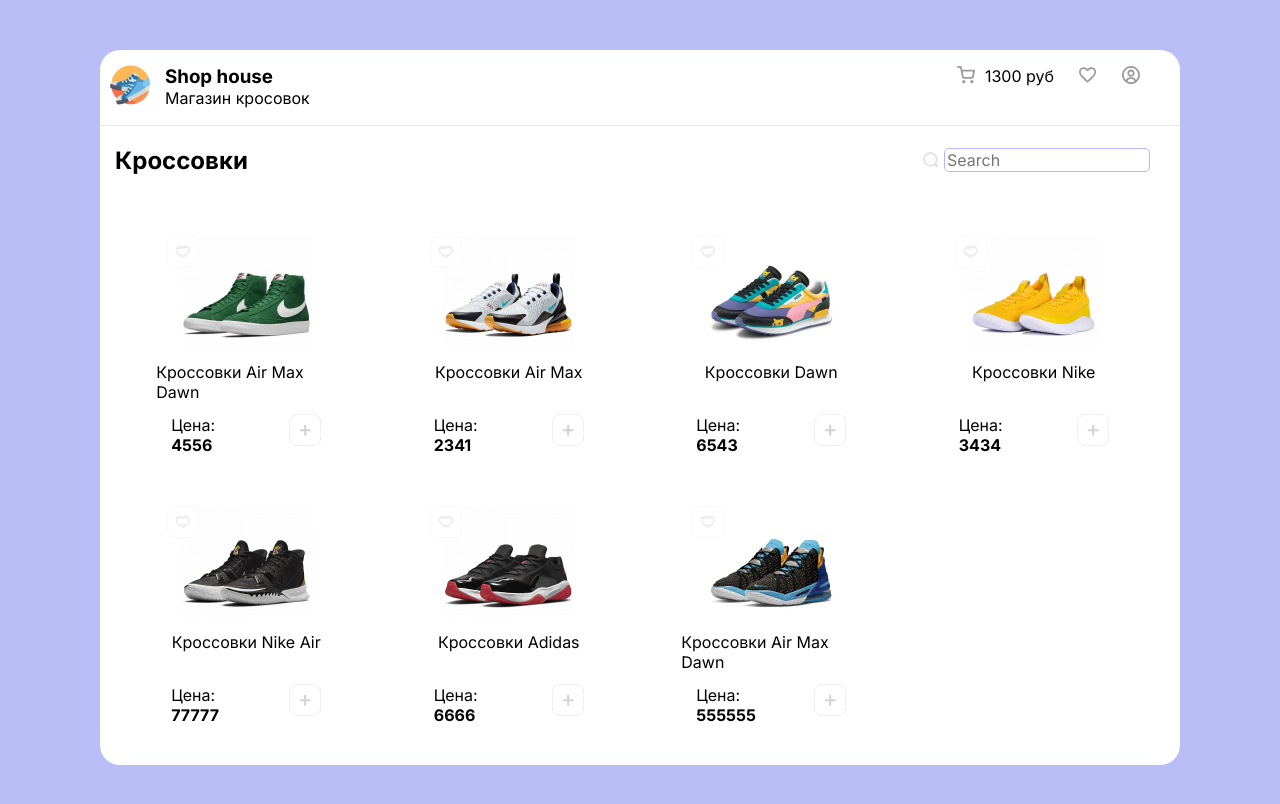
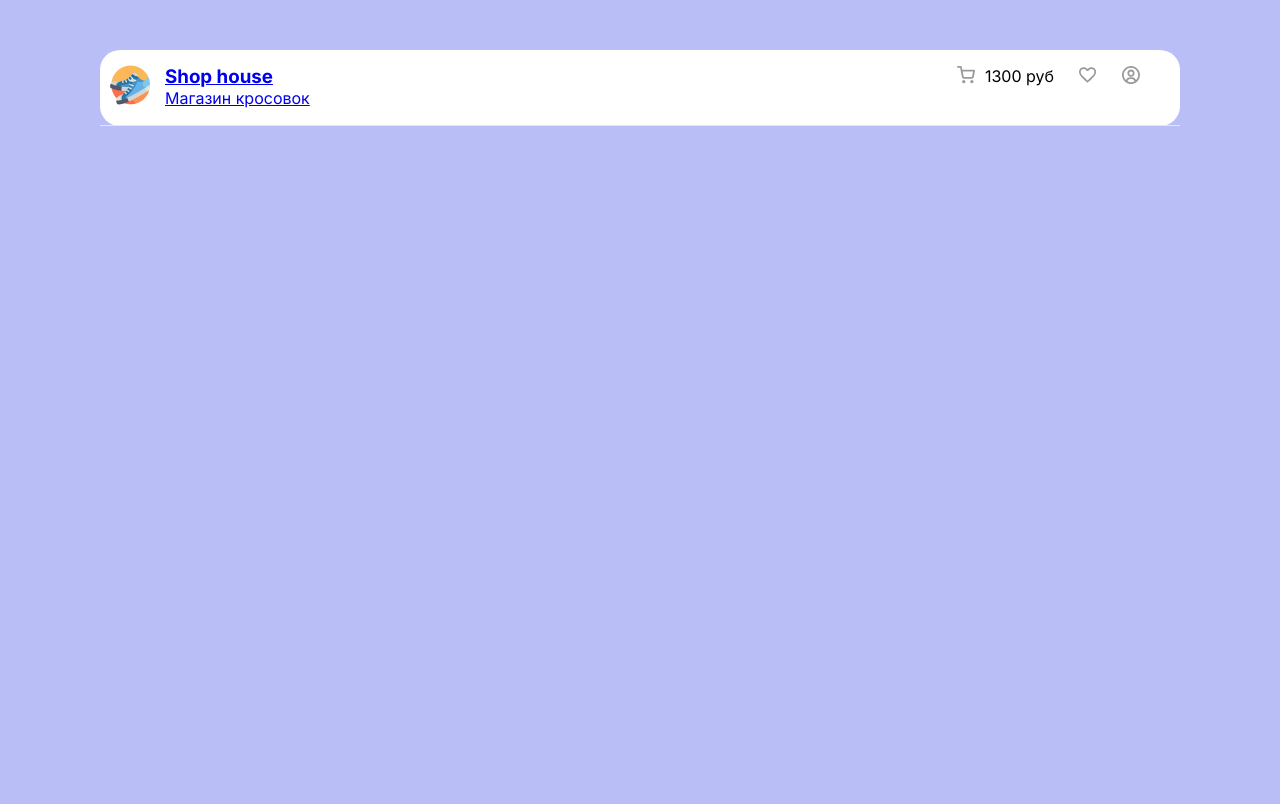
Before and after one commit to AlexTim599/shop-shoes, a React (Create React App) app: page /favorits in a window 1280 px wide. Shown: the top 804 px of the page. Built offline with nearby package versions, Linux system fonts and the light colour scheme.

Commit message:
add route in head

```diff
--- a/src/App.js
+++ b/src/App.js
@@ -7,22 +7,26 @@
 import CardContainer from "./Components/Card/contaner";
 import FavoritsContainer from "./Components/Favorits/container";
 import Header from "./Components/Header";
+import { Route, Routes } from "react-router-dom";
+import Layout from "./Pages";
+
 
 function App() {
   return (
     <>
       <div className="wrapper">
-        <Header />
+        <Routes>
+          <Route path="/" element={<Layout />} >
+            <Route index element={<div className="body_shop_wrapper">
+              <Body />
+              <div className="shoes">
+                <CardContainer />
+              </div>
+            </div>}></Route>
+            <Route path="favorits" element={<FavoritsContainer />}></Route>
+          </Route>
+        </Routes>
         <Aside />
-        <div className="body_shop_wrapper">
-          <Body />
-          <div className="shoes">
-            <CardContainer />
-          </div>
-        </div>
-        <div>
-          <Outlet />
-        </div>
       </div>
     </>
   );
--- a/src/Components/Aside/index.jsx
+++ b/src/Components/Aside/index.jsx
@@ -1,5 +1,5 @@
-import {useSelector, useDispatch} from "react-redux";
-import {closeAside, removeShoes} from "../../features/shoes/shoesSlice";
+import { useSelector, useDispatch } from "react-redux";
+import { closeAside, removeShoes } from "../../features/shoes/shoesSlice";
 
 import "./aside.css";
 
@@ -9,7 +9,7 @@
 
   const dispatch = useDispatch();
 
-  return asideIsOpen.aside ? (
+  return asideIsOpen.asidePanel ? (
     <div className="aside_panel">
       <div className="basket">
         <h3 className="basket_title">
--- a/src/Components/Card/index.jsx
+++ b/src/Components/Card/index.jsx
@@ -42,6 +42,7 @@
           ></img>
         </button>
       </div>
+
     </div>
 
   );
--- a/src/Components/Header/index.jsx
+++ b/src/Components/Header/index.jsx
@@ -9,6 +9,7 @@
   return (
     <>
       <header>
+        <Link to='/'>
           <div className="header_left">
             <img className="logo" src="/img/logo.png " alt="img"></img>
             <div className=" header_info">
@@ -16,7 +17,7 @@
               <p>Магазин кросовок</p>
             </div>
           </div>
-
+        </Link>
         <ul className="header_right">
           <li onClick={() => dispatch(openAside())}>
             <img className="header_logo" src="/img/cart.svg" alt="img"></img>
@@ -32,7 +33,9 @@
           </li>
         </ul>
       </header>
+
     </>
+
   );
 };
 
--- /dev/null
+++ b/src/Pages/index.jsx
@@ -0,0 +1,13 @@
+import { Link, Outlet } from 'react-router-dom';
+import Header from '../Components/Header';
+
+const Layout = () => {
+    return (
+        <>
+            <Header />
+            <Outlet />
+        </>
+    )
+}
+
+export default Layout
--- a/src/features/shoes/shoesSlice.js
+++ b/src/features/shoes/shoesSlice.js
@@ -1,4 +1,4 @@
-import {createSlice} from "@reduxjs/toolkit";
+import { createSlice } from "@reduxjs/toolkit";
 
 const initialState = {
   shoes: [
@@ -14,15 +14,15 @@
       price: 2341,
       image: "./img/shoes/2.jpg",
     },
-    {id: 3, title: "Кроссовки  Dawn", price: 6543, image: "./img/shoes/4.jpg"},
-    {id: 4, title: "Кроссовки Nike", price: 3434, image: "./img/shoes/5.jpg"},
+    { id: 3, title: "Кроссовки  Dawn", price: 6543, image: "./img/shoes/4.jpg" },
+    { id: 4, title: "Кроссовки Nike", price: 3434, image: "./img/shoes/5.jpg" },
     {
       id: 5,
       title: "Кроссовки Nike Air",
       price: 77777,
       image: "./img/shoes/6.jpg",
     },
-    {id: 6, title: "Кроссовки Adidas", price: 6666, image: "./img/shoes/7.jpg"},
+    { id: 6, title: "Кроссовки Adidas", price: 6666, image: "./img/shoes/7.jpg" },
     {
       id: 7,
       title: "Кроссовки Air Max Dawn",
@@ -43,7 +43,9 @@
 const shoesSlice = createSlice({
   name: "arrShoes",
   initialState,
+
   reducers: {
+
     setShoes: (state, action) => {
       return {
         ...state,
@@ -60,14 +62,14 @@
     openAside: (state) => {
       return {
         ...state,
-        aside: true,
+        asidePanel: true,
       };
     },
 
     closeAside: (state) => {
       return {
         ...state,
-        aside: false,
+        asidePanel: false,
       };
     },
 
--- a/src/index.js
+++ b/src/index.js
@@ -5,23 +5,14 @@
 import reportWebVitals from "./reportWebVitals";
 import { store } from "./store/store";
 import { Provider } from "react-redux";
-import { BrowserRouter, Route, Routes } from "react-router-dom";
-import FavoritsContainer from "./Components/Favorits/container";
+import { BrowserRouter } from "react-router-dom";
+
 
 ReactDOM.render(
   <React.StrictMode>
     <Provider store={store}>
       <BrowserRouter>
-        <Routes>
-          <Route path="/" element={<App />} >
-            <Route path="/favorits" element={<FavoritsContainer />} >
-
-            </Route>
-          </Route>
-
-
-        </Routes>
-
+        <App />
       </BrowserRouter>
     </Provider>
   </React.StrictMode>,
```
Also changed, not shown: src/Components/Body/index.jsx (+7 -4 lines), src/Components/Favorits/container.jsx (+4 -4 lines), src/Components/Favorits/favorits.css (line endings or trailing spaces). Lines whose indentation alone changed are shown as unchanged.
